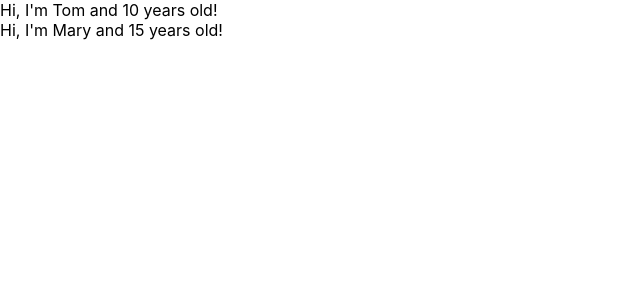
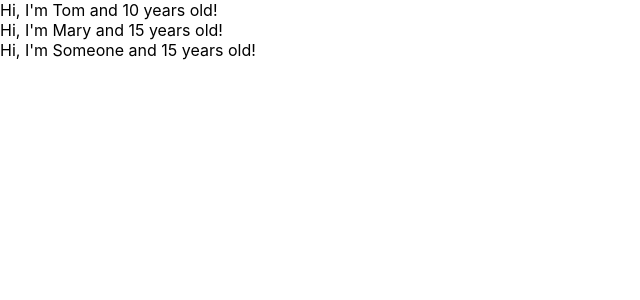
Before and after one commit to enda13/udemy-react-redux, a React (Create React App) app: page / in a window 1280 px wide. Shown: the top 300 px of the page, without its empty margins (0-640 px from the left). Built offline with nearby package versions, Linux system fonts and the light colour scheme.

Commit message:
about prop-types

```diff
--- a/src/App.js
+++ b/src/App.js
@@ -1,8 +1,10 @@
+import PropTypes from 'prop-types';
 
 function App() {
   const profiles = [
     {name: "Tom", age: 10},
-    {name: "Mary", age: 15}
+    {name: "Mary", age: 15},
+    {name: "Someone", age: 15}
   ]
   return (
     <div>
@@ -21,8 +23,9 @@ function User(props) {
   )
 }
 
-User.defaulProps = {
-  age: 21
+User.propTypes = {
+  name: PropTypes.string.isRequired,
+  age: PropTypes.number
 }
 
 export default App;
```
